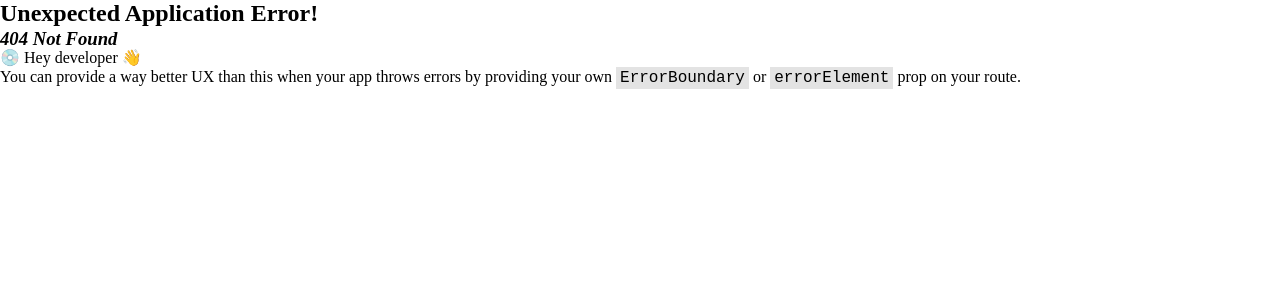
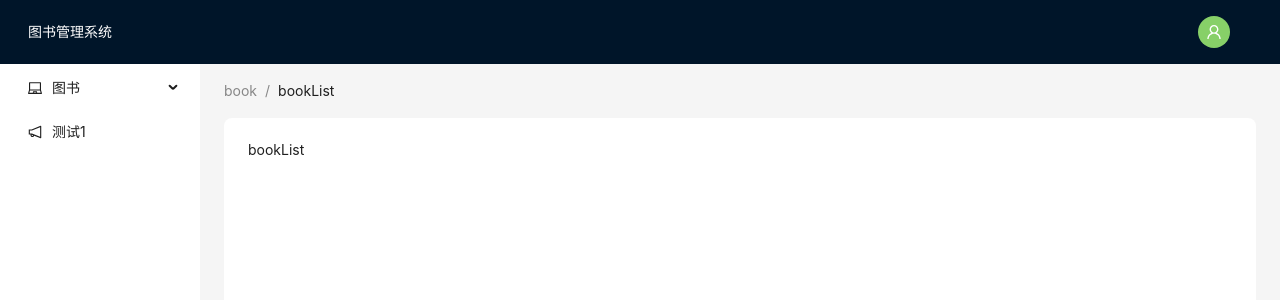
Before and after one commit to Csyyang/libraryManage, a React (Vite) app in the folder library-front-react/: page /book/bookList in a window 1280 px wide. Before the commit this address had no page. Shown: the top 300 px of the page. Built offline with nearby package versions, Linux system fonts and the light colour scheme.

Commit message:
侧边栏

```diff
--- a/library-front-react/package.json
+++ b/library-front-react/package.json
@@ -10,6 +10,7 @@
     "preview": "vite preview"
   },
   "dependencies": {
+    "@ant-design/icons": "^5.2.6",
     "antd": "^5.12.8",
     "axios": "^1.6.5",
     "react": "^18.2.0",
--- /dev/null
+++ b/library-front-react/src/components/Layout/index.jsx
@@ -0,0 +1,112 @@
+import { UserOutlined } from '@ant-design/icons';
+import { Breadcrumb, Layout, Menu, theme, Avatar } from 'antd';
+const { Header, Content, Sider } = Layout;
+import styles from './index.module.css'
+import routes from '@/router/router'
+import React, { useMemo, useCallback } from 'react';
+import { useNavigate, Outlet } from "react-router-dom"
+import { useLocation } from 'react-router-dom';
+
+const App = () => {
+    const {
+        token: { colorBgContainer, borderRadiusLG },
+    } = theme.useToken();
+
+    const siderArr = useMemo(() => {
+        const sortArr = routes.filter(item => item.meta.showMenu !== false && item.children.length >= 1)
+        const arr = sortArr.map(item => {
+            if (item.children.length === 1) {
+                return {
+                    key: item.path + '/' + item.children[0].path,
+                    icon: React.createElement(item.meta.icon),
+                    label: item.children[0].meta.name
+                }
+            } else {
+                return {
+                    key: item.path,
+                    icon: React.createElement(item.meta.icon),
+                    label: item.meta.name,
+                    children: item.children.map(chid => ({
+                        key: item.path + '/' + chid.path,
+                        label: chid.meta.name
+                    }))
+                }
+            }
+        })
+        return arr
+    }, [])
+
+
+    const location = useLocation()
+    const historyList = useMemo(() => {
+        return location.pathname.split('/').filter(item => Boolean(item)).map(item => ({ title: item }))
+    }, [location])
+
+    const navigate = useNavigate();
+    const Jump = useCallback((e) => {
+        navigate(e.key);
+    }, [navigate])
+
+    return (
+        <Layout>
+
+            <Header
+                style={{
+                    display: 'flex',
+                    alignItems: 'center',
+                    justifyContent: 'space-between'
+                }}
+            >
+                <div className={styles.logo}>图书管理系统</div>
+                <Avatar style={{ backgroundColor: '#87d068', cursor: 'pointer' }} size={32} icon={<UserOutlined />} />
+            </Header>
+
+            <Layout className={styles.Layout}>
+                {/* 侧边栏 */}
+                <Sider
+                    width={200}
+                    style={{
+                        background: colorBgContainer,
+                    }}
+                >
+                    <Menu
+                        mode="inline"
+                        defaultSelectedKeys={['1']}
+                        defaultOpenKeys={['sub1']}
+                        style={{
+                            height: '100%',
+                            borderRight: 0,
+                        }}
+                        onClick={Jump}
+                        items={siderArr}
+                    />
+                </Sider>
+                <Layout
+                    style={{
+                        padding: '0 24px 24px',
+                    }}
+                >
+                    <Breadcrumb
+                        style={{
+                            margin: '16px 0',
+                        }}
+
+                        items={historyList}
+                    />
+                    <Content
+                        style={{
+                            padding: 24,
+                            margin: 0,
+                            minHeight: 280,
+                            background: colorBgContainer,
+                            borderRadius: borderRadiusLG,
+                        }}
+                    >
+                        <Outlet />
+                    </Content>
+                </Layout>
+            </Layout>
+        </Layout>
+    );
+};
+export default App;
--- /dev/null
+++ b/library-front-react/src/components/Layout/index.module.css
@@ -0,0 +1,9 @@
+.logo {
+    color: #fff;
+    position: relative;
+    left: -22px;
+}
+
+.Layout {
+    height: calc(100vh - 64px);
+}
--- /dev/null
+++ b/library-front-react/src/pages/book/bookList/index.jsx
@@ -0,0 +1,8 @@
+const BookList = () => {
+    return (
+        <div>bookList</div>
+    )
+}
+
+
+export default BookList
--- /dev/null
+++ b/library-front-react/src/router/router.jsx
@@ -0,0 +1,65 @@
+
+import Login from "@/pages/login";
+import Layout from '@/components/Layout'
+import BookList from "@/pages/book/bookList";
+import { Navigate } from "react-router-dom";
+import { LaptopOutlined, NotificationOutlined } from '@ant-design/icons';
+
+export default [
+    {
+        path: '/',
+        element: <Navigate to='/book' />,
+        meta: {
+            showMenu: false,
+        }
+    },
+    {
+        path: "/book",
+        element: <Layout />,
+        meta: {
+            name: '图书',
+            icon: LaptopOutlined
+        },
+        children: [
+            {
+                path: "bookList",
+                element: <BookList />,
+                meta: {
+                    name: '图书列表',
+                }
+            },
+            {
+                path: 'test',
+                element: <div>图书馆测试</div>,
+                meta: {
+                    name: 'ttttt'
+                }
+            }
+        ]
+    },
+    {
+        path: '/test',
+        element: <Layout />,
+        meta: {
+            name: '测试',
+            icon: NotificationOutlined
+        },
+        children: [
+            {
+                path: 'testChild',
+                element: <div>test</div>,
+                meta: {
+                    name: '测试1'
+                }
+            }
+        ]
+    },
+    {
+        path: '/login',
+        element: <Login />,
+        meta: {
+            showMenu: false,
+            name: '登录'
+        }
+    }
+]
```
Also changed, not shown: library-front-react/src/router/index.jsx (+2 -12 lines), 1 other file (tests, documents, lock files or other folders).
